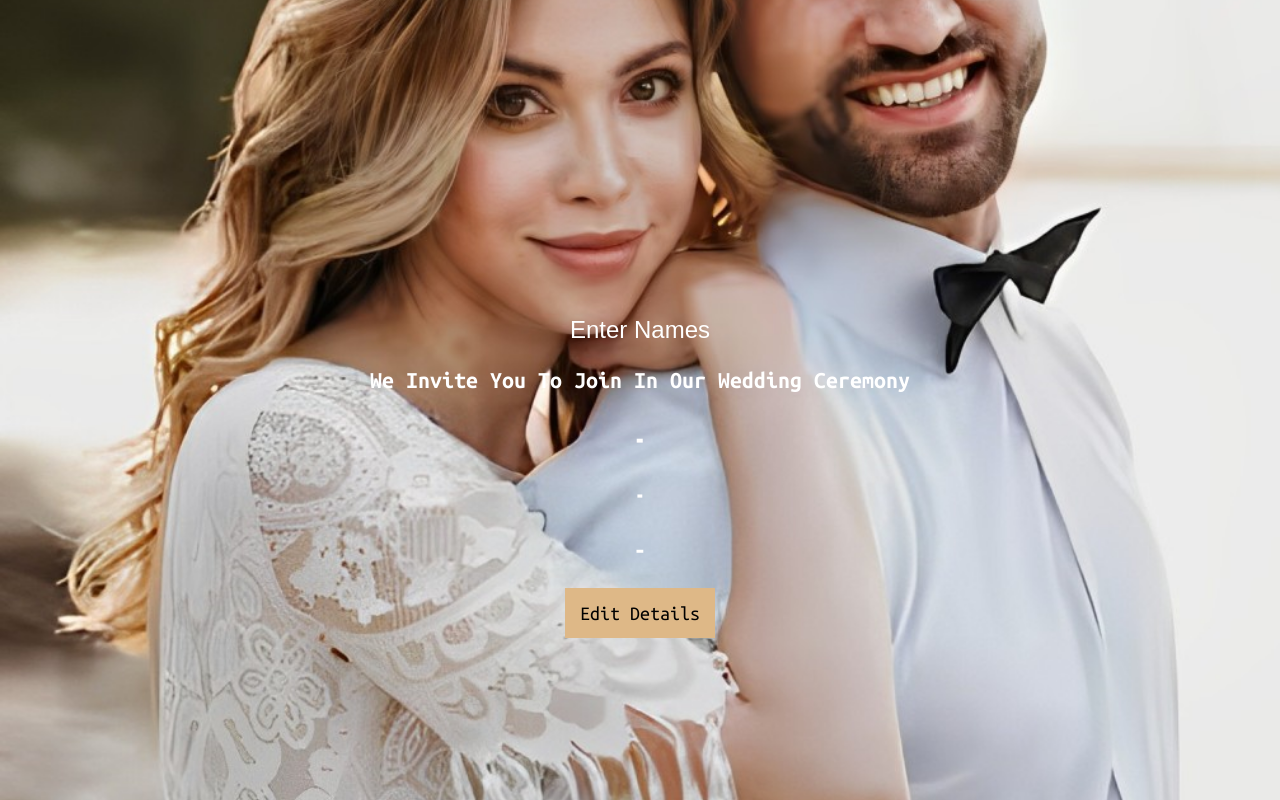
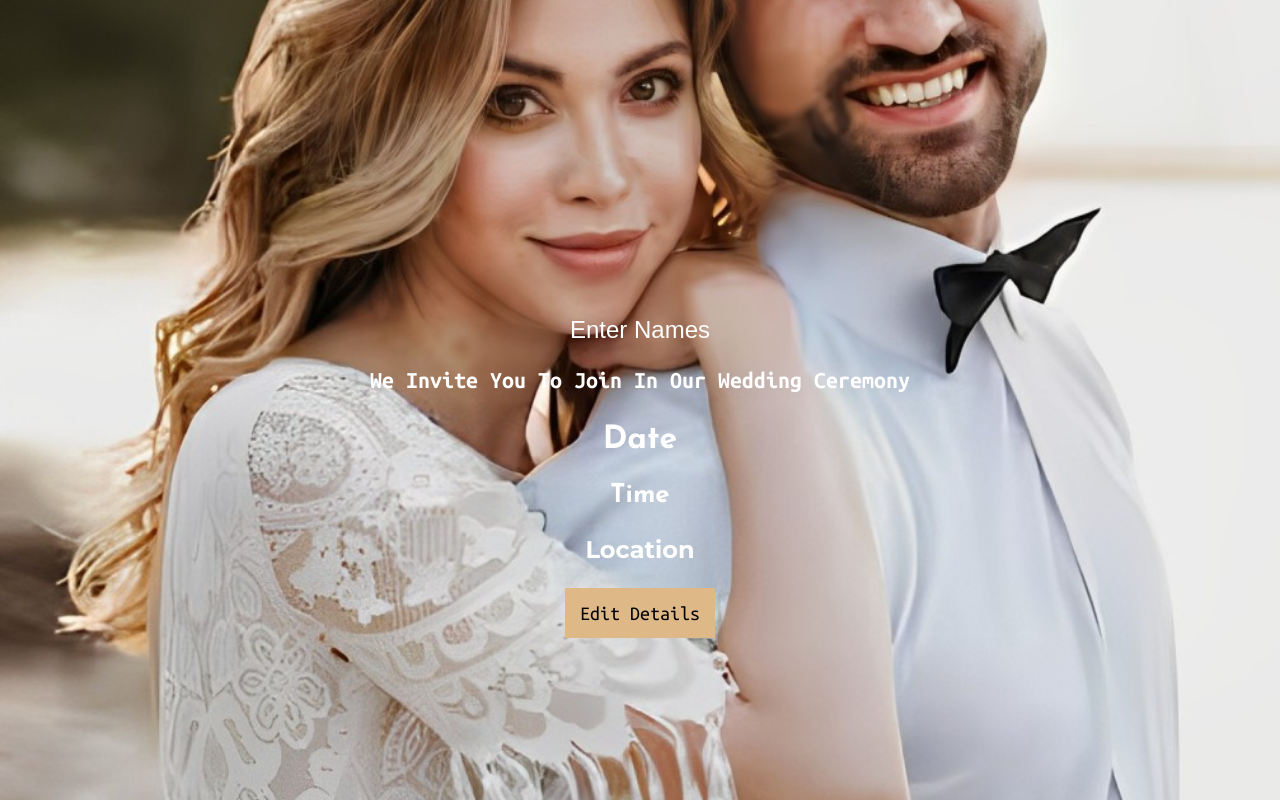
Before and after one commit to kirans2255/React_Project, a React (Create React App) app: page / in a window 1280 px wide. Built offline with nearby package versions, Linux system fonts and the light colour scheme; a web font is replaced by a local one.

Commit message:
newupdate

```diff
--- a/src/App.js
+++ b/src/App.js
@@ -7,6 +7,7 @@ const Weddinginvitation = () => {
     groom: '',
     date: '',
     time: '',
+    location:''
   };
 
   const [formData, setFormData] = useState(initialFormData);
@@ -28,7 +29,7 @@ const Weddinginvitation = () => {
 
   const toggleEditing = () => {
     setIsEditing(!isEditing);
-    setFormData(submittedData || initialFormData); // Reset form on edit
+    setFormData(submittedData || initialFormData);
   };
 
   return (
@@ -63,9 +64,9 @@ const Weddinginvitation = () => {
             {submittedData ? `${submittedData.bride} & ${submittedData.groom}` : 'Enter Names'}
           </h1>
           <p className="sa">{'We Invite You To Join In Our Wedding Ceremony'}</p>
-          <p className="date">{submittedData ? submittedData.date : '-'}</p>
-          <p className="time">{submittedData ? submittedData.time : '-'}</p>
-          <p className="location">{submittedData ? submittedData.location : '-'}</p>
+          <p className="date">{submittedData ? submittedData.date : 'Date'}</p>
+          <p className="time">{submittedData ? submittedData.time : 'Time'}</p>
+          <p className="location">{submittedData ? submittedData.location : 'Location'}</p>
           <button className='editbutton' onClick={toggleEditing}>Edit Details</button>
         </div>
       )}
--- a/src/index.css
+++ b/src/index.css
@@ -111,6 +111,6 @@ input {
   background-color: rgb(255, 255, 255);
   font-size: 15px;
   padding: 5px;
-  /* display: flex; */
-  /* margin: 0 auto; */
+  display: flex;
+  margin: 0 auto;
 }
```
